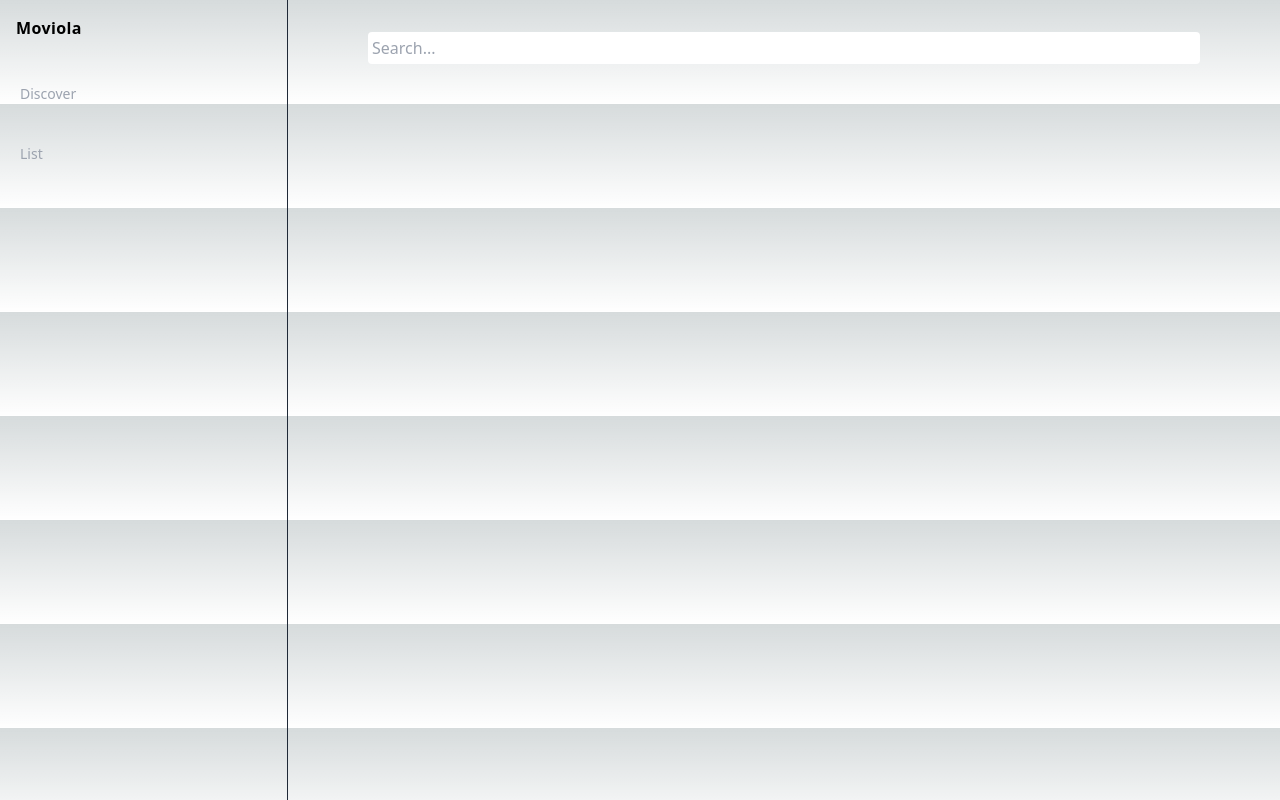
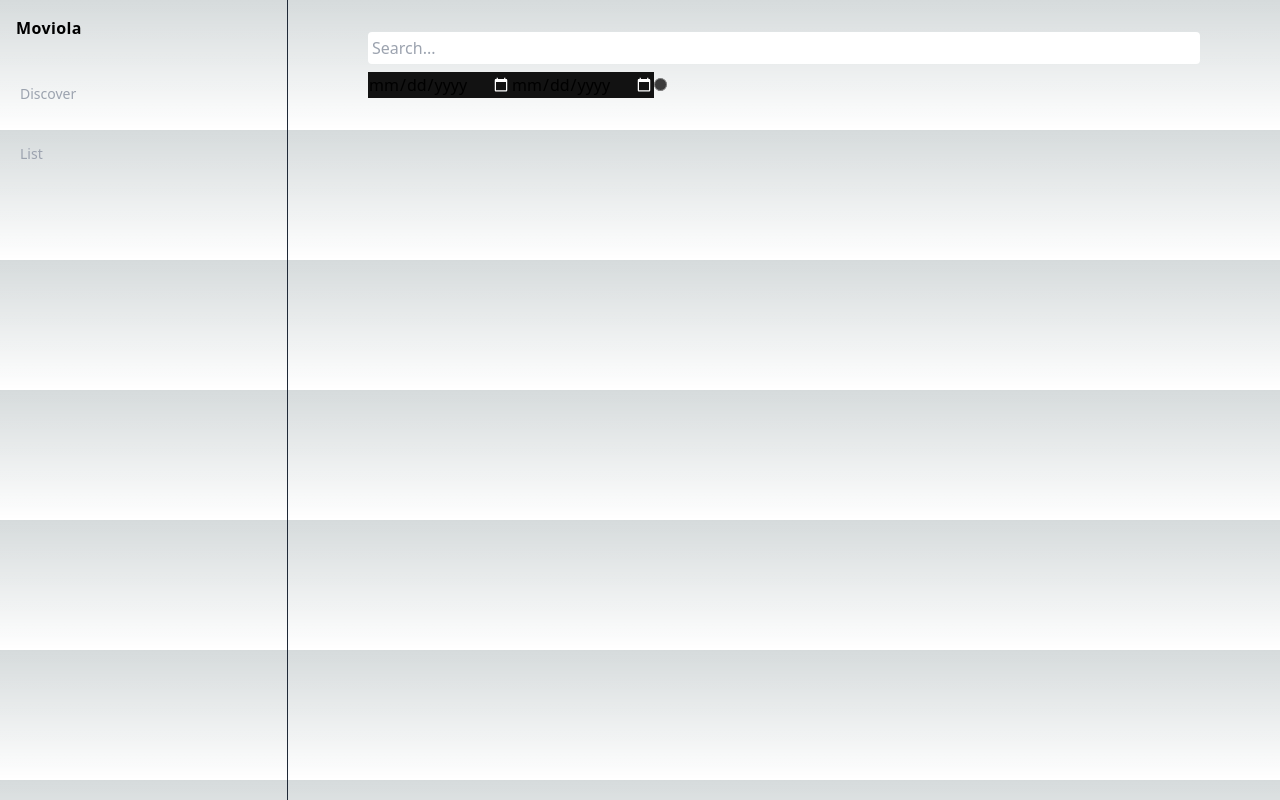
Before and after one commit to tjcocucci/moviola, a Next.js app: page / in a window 1280 px wide. Built offline with nearby package versions, Linux system fonts and the light colour scheme.

Commit message:
refactor de ui de busqueda

```diff
--- a/src/app/page.tsx
+++ b/src/app/page.tsx
@@ -1,40 +1,19 @@
 'use client';
 
-import useSWR from 'swr';
-import ImageCard from '@/components/ImageCard';
-import SearchBar from '@/components/SearchBar';
 import { useState } from 'react';
-
-const IMAGE_PATH = 'https://image.tmdb.org/t/p/w500';
-
-interface MovieProps {
-  id: number;
-  title: string;
-  poster_path: string;
-}
+import SearchHub from '@/components/SearchHub';
+import MovieDeck from '@/components/MovieDeck';
+import MovieProps from '@/types/MovieProps';
 
 export default function Home() {
-  const [ movies, setMovies ] = useState<MovieProps[]>([]);
+  const [movies, setMovies] = useState<MovieProps[]>([]);
 
   console.log(movies);
   return (
     <>
       <div className="justify-center">
-        <SearchBar handleSearch={setMovies} />
-        <div className="flex flex-wrap justify-center">
-          {movies &&
-            movies.map((movie: any) => (
-              <ImageCard
-                key={movie.id}
-                imageUrl={
-                  movie.poster_path
-                    ? IMAGE_PATH + movie.poster_path
-                    : 'no-image.svg'
-                }
-                title={movie.title}
-              />
-            ))}
-        </div>
+        <SearchHub handleSearch={setMovies} />
+        <MovieDeck movies={movies} />
       </div>
     </>
   );
--- a/src/components/ImageCard.tsx
+++ b/src/components/ImageCard.tsx
@@ -8,12 +8,11 @@ const ImageCard = ({
   title: string;
 }) => {
   return (
-    <div className="flex flex-col rounded-lg overflow-hidden w-64 cursor-pointer bg-gray-700">
+    <div className="flex flex-col p-4 rounded-lg overflow-hidden w-64 bg-gray-700">
       <div className="relative">
         <Image
           src={imageUrl}
           alt={title}
-          layout='full'
           width={100}
           height={200}
         />
--- /dev/null
+++ b/src/components/MovieDeck.tsx
@@ -0,0 +1,23 @@
+import ImageCard from '@/components/ImageCard';
+import MovieProps from '@/types/MovieProps';
+
+const IMAGE_PATH = 'https://image.tmdb.org/t/p/w500';
+
+export default function MovieDeck({ movies }: { movies: MovieProps[] }) {
+  return (
+    <div className="flex flex-wrap justify-center">
+      {movies &&
+        movies.map((movie: any) => (
+          <ImageCard
+            key={movie.id}
+            imageUrl={
+              movie.poster_path
+                ? IMAGE_PATH + movie.poster_path
+                : 'no-image.svg'
+            }
+            title={movie.title}
+          />
+        ))}
+    </div>
+  );
+}
--- /dev/null
+++ b/src/components/SearchHub.tsx
@@ -0,0 +1,16 @@
+import SearchBar from "./SearchBar";
+
+export default function SearchHub({
+  handleSearch,
+}: {
+  handleSearch: Function;
+}) {
+  return (
+    <div>
+      <SearchBar handleSearch={handleSearch} />
+      <input type="date" />
+      <input type="date" />
+      <input type="radio" />
+    </div>
+  );
+}
--- /dev/null
+++ b/src/types/MovieProps.tsx
@@ -0,0 +1,5 @@
+export default interface MovieProps {
+    id: number;
+    title: string;
+    poster_path: string;
+  }
```
